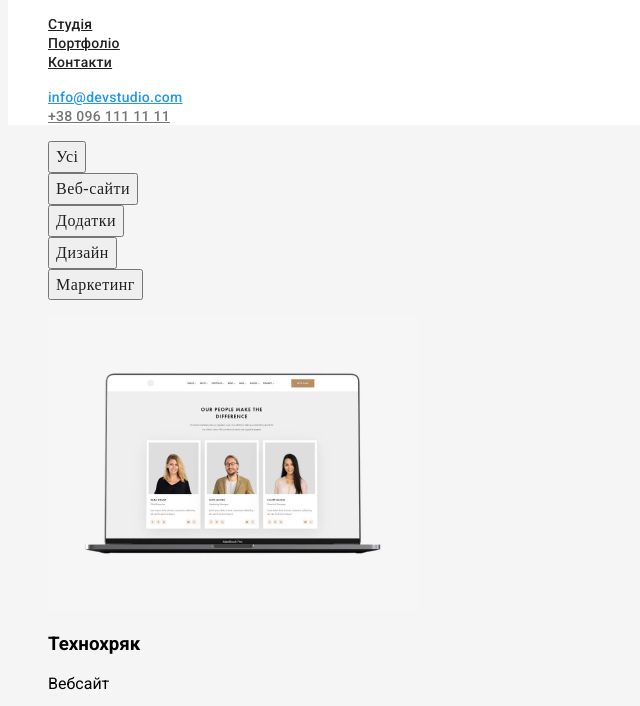
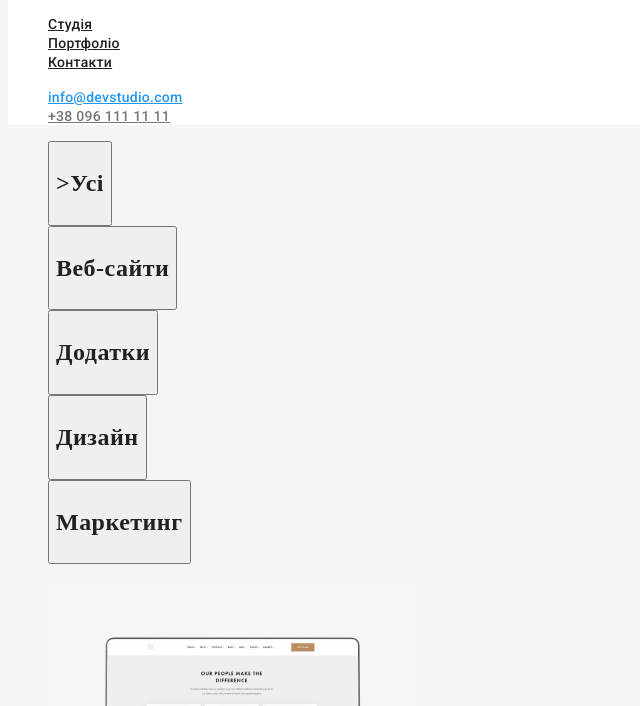
Before and after one commit to M-Vladyslav/goit-markup-hw-002, a plain HTML site: page portfolio.html in a window 1280 px wide. Shown: the part 41-747 px from the top of the page, without its empty margins (0-640 px from the left). Drawn offline with Linux system fonts and the light colour scheme.

Commit message:
added h2

```diff
--- a/portfolio.html
+++ b/portfolio.html
@@ -31,11 +31,21 @@
     <main>
       <section>
         <ul class="button-list list">
-          <li><button class="btn" type="button">Усі</button></li>
-          <li><button class="btn" type="button">Веб-сайти</button></li>
-          <li><button class="btn" type="button">Додатки</button></li>
-          <li><button class="btn" type="button">Дизайн</button></li>
-          <li><button class="btn" type="button">Маркетинг</button></li>
+          <li>
+            <button class="btn" type="button"><h2>>Усі</h2></button>
+          </li>
+          <li>
+            <button class="btn" type="button"><h2>Веб-сайти</h2></button>
+          </li>
+          <li>
+            <button class="btn" type="button"><h2>Додатки</h2></button>
+          </li>
+          <li>
+            <button class="btn" type="button"><h2>Дизайн</h2></button>
+          </li>
+          <li>
+            <button class="btn" type="button"><h2>Маркетинг</h2></button>
+          </li>
         </ul>
       </section>
 
```
